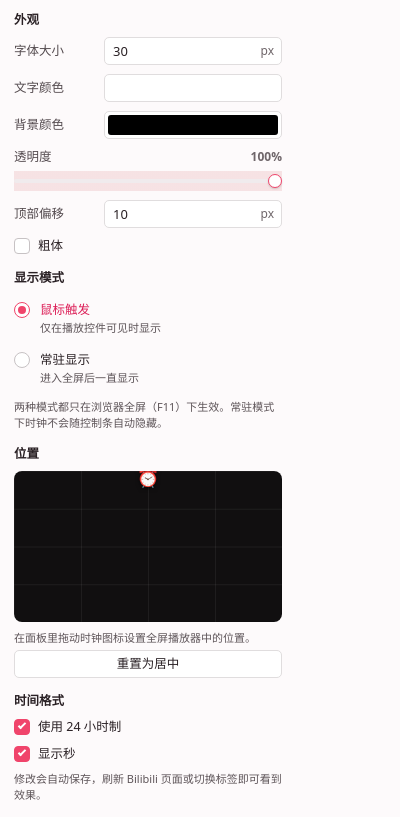
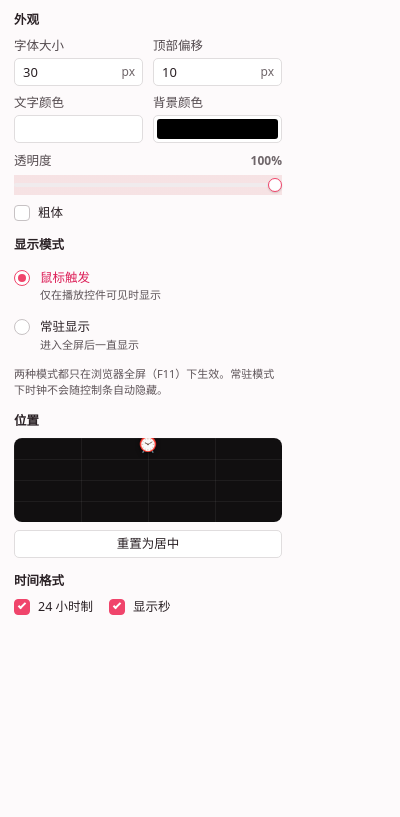
Before and after one commit to ouyangfeng2022/BiClock, a browser extension: page popup.html in a window 400 px wide. Shown: the part 95-912 px from the top of the page. After the commit the page ends 844 px from the top, so only its background shows below. Drawn offline with Linux system fonts and the light colour scheme.

Commit message:
refactor(popup): 优化 popup 布局以缓解拥挤
- 将外观面板的行内布局改为 2 列网格，紧凑排列字号、偏移与颜色
- 时间格式的两个 checkbox 合并到同一行
- 压扁位置面板的迷你播放器比例以节省垂直空间

```diff
--- a/popup.css
+++ b/popup.css
@@ -135,7 +135,8 @@ legend {
 
 /* ============================================================
    行布局：每种行有自己的内部结构，但共享一致的间距节奏。
-   - .row-inline  → 标签左 / 控件右（number、color）
+   - .grid-2     → 2 列网格，容纳紧凑的 label/控件对（字号、偏移、两色）
+   - .field      → grid 内的单格：标签在上 / 控件在下，垂直紧凑
    - .row-stacked → 标签行在上 / 控件占满整行在下（range）
    - .row-check   → checkbox + 文字，整行可点击
    - .row-radio   → radio + 标题+描述，整行可点击
@@ -144,24 +145,26 @@ legend {
 label { margin-bottom: 9px; }
 label:last-child { margin-bottom: 0; }
 
-/* --- inline：标签左 80px，控件右侧占满 --- */
-.row-inline {
-    display: flex;
-    align-items: center;
-    gap: 10px;
+/* --- grid-2：两列等宽，行间 8px、列间 10px --- */
+.grid-2 {
+    display: grid;
+    grid-template-columns: 1fr 1fr;
+    row-gap: 8px;
+    column-gap: 10px;
+    margin-bottom: 9px;
 }
 
-.row-inline > span:first-child {
-    flex: 0 0 80px;
+/* 单元格：标签 + 控件垂直堆叠，比 inline 更省横向空间 */
+.field {
+    display: flex;
+    flex-direction: column;
+    gap: 3px;
+    margin-bottom: 0;
+}
+
+.field-label {
     font-size: 12.5px;
     color: var(--ink-2);
-}
-
-.row-inline > input[type="number"],
-.row-inline > input[type="color"],
-.row-inline > .input-unit {
-    flex: 1;
-    min-width: 0;
 }
 
 /* --- stacked：标签 + 数值在上一行，控件在下一行占满 --- */
@@ -194,6 +197,16 @@ label:last-child { margin-bottom: 0; }
 .row-check > span {
     font-size: 12.5px;
     color: var(--ink);
+}
+
+/* 两个 checkbox 并排成一行（时间格式用） */
+.check-row-2 {
+    display: flex;
+    gap: 16px;
+}
+
+.check-row-2 > .row-check {
+    margin-bottom: 0;
 }
 
 /* --- radio：单选 + 标题+描述，整行可点击，hover 有底 --- */
@@ -520,12 +533,12 @@ input[type="checkbox"]:focus-visible {
 }
 
 /* ============================================================
-   位置面板：16:9 迷你播放器
+   位置面板：压扁的迷你播放器（16:5），省垂直空间但保留拖拽手感
    ============================================================ */
 .position-panel {
     position: relative;
     width: 100%;
-    aspect-ratio: 16 / 9;
+    aspect-ratio: 16 / 5;
     margin-bottom: 8px;
     border-radius: var(--radius);
     background: var(--player-bg);
--- a/popup.html
+++ b/popup.html
@@ -15,23 +15,33 @@
     <fieldset>
         <legend>外观</legend>
 
-        <label class="row-inline">
-            <span>字体大小</span>
+        <div class="grid-2">
+            <label class="field">
+                <span class="field-label">字体大小</span>
                 <span class="input-unit">
                     <input type="number" id="fontSize" min="8" max="120" step="1">
                     <span class="unit">px</span>
                 </span>
             </label>
 
-        <label class="row-inline">
-            <span>文字颜色</span>
+            <label class="field">
+                <span class="field-label">顶部偏移</span>
+                <span class="input-unit">
+                    <input type="number" id="topOffset" min="0" max="200" step="1">
+                    <span class="unit">px</span>
+                </span>
+            </label>
+
+            <label class="field">
+                <span class="field-label">文字颜色</span>
                 <input type="color" id="color">
             </label>
 
-        <label class="row-inline">
-            <span>背景颜色</span>
+            <label class="field">
+                <span class="field-label">背景颜色</span>
                 <input type="color" id="backgroundColor">
             </label>
+        </div>
 
         <label class="row-stacked">
             <span class="row-head">
@@ -39,14 +49,6 @@
                 <span class="unit value-display" id="bgOpacityValue">100%</span>
             </span>
             <input type="range" id="bgOpacity" min="0" max="100" step="1">
-        </label>
-
-        <label class="row-inline">
-            <span>顶部偏移</span>
-            <span class="input-unit">
-                <input type="number" id="topOffset" min="0" max="200" step="1">
-                <span class="unit">px</span>
-            </span>
         </label>
 
         <label class="row-check">
@@ -84,26 +86,24 @@
             <div class="position-marker" id="positionMarker">⏰</div>
         </div>
 
-        <p class="hint">在面板里拖动时钟图标设置全屏播放器中的位置。</p>
-
         <button type="button" id="resetPosition" class="reset-btn">重置为居中</button>
     </fieldset>
 
     <fieldset>
         <legend>时间格式</legend>
 
+        <div class="check-row-2">
             <label class="row-check">
                 <input type="checkbox" id="use24Hour">
-            <span>使用 24 小时制</span>
+                <span>24 小时制</span>
             </label>
 
             <label class="row-check">
                 <input type="checkbox" id="showSeconds">
                 <span>显示秒</span>
             </label>
+        </div>
     </fieldset>
-
-    <p class="hint">修改会自动保存，刷新 Bilibili 页面或切换标签即可看到效果。</p>
 
     <script src="popup.js"></script>
 </body>
```
Lines whose indentation alone changed are shown as unchanged.
